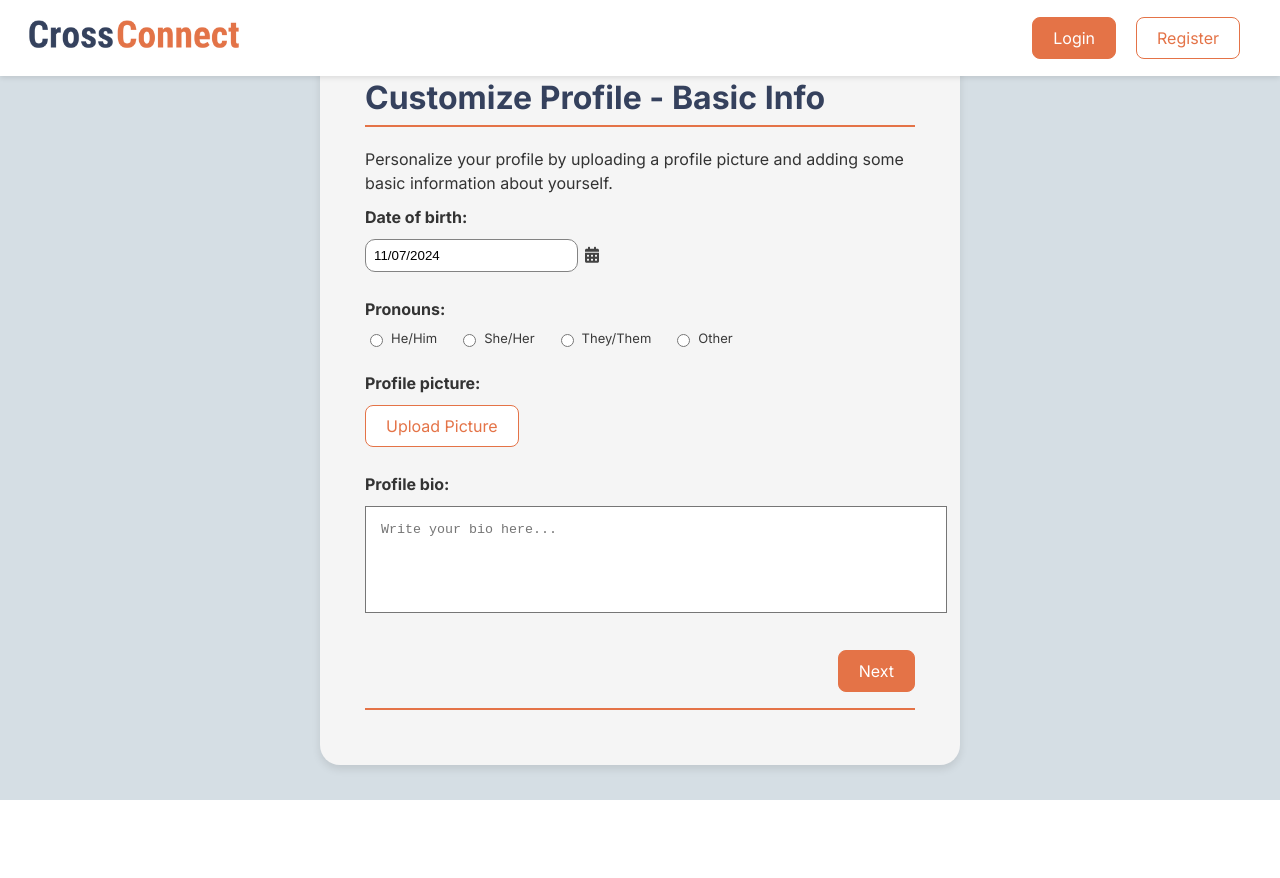
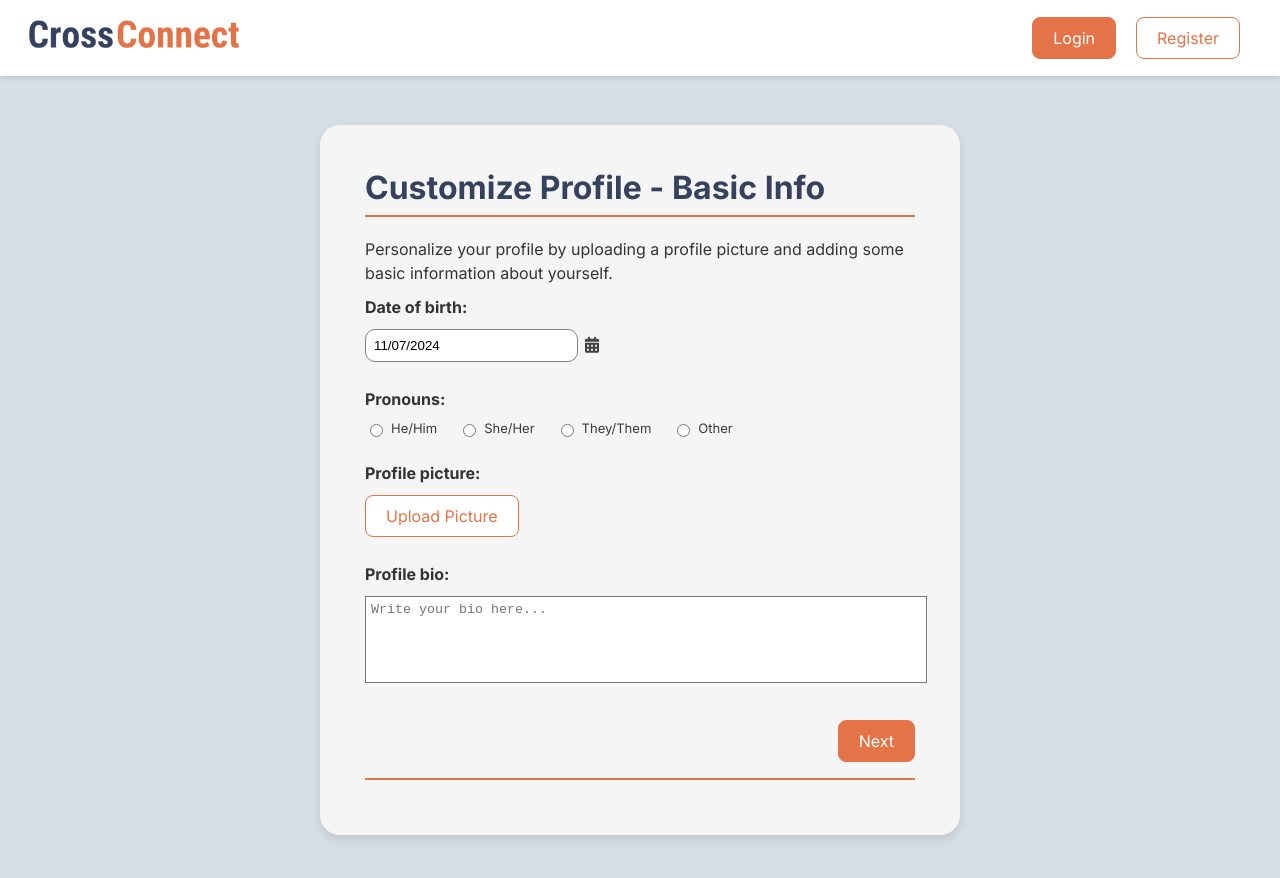
Before and after one commit to ToryHricisakova/Technical_Interaction_Design_Group8, a React (Vite) app: page /onboarding1 in a window 1280 px wide. Shown: the top 878 px of the page. Before the commit the page ends 800 px from the top, so only its background shows below. Built offline with nearby package versions, Linux system fonts and the light colour scheme.

Commit message:
Onboarding1 refactored w/ Styled Components

```diff
--- /dev/null
+++ b/src/OnboardingCSS.jsx
@@ -0,0 +1,43 @@
+import styled from "styled-components";
+
+export const Container = styled.div`
+  display: flex;
+  align-items: center;
+  justify-content: center;
+  min-height: 100vh;
+  width: 100vw;
+  position: relative;
+  padding: 80px 0 10px 0; //  measure exact padding needed - top and bottom should be identical
+`
+export const Form = styled.form`
+  background-color: rgba(245, 245, 245, 1);
+  border-radius: 20px;
+  padding: 45px;
+  width: 550px;
+  position: relative;
+  text-align: left;
+  box-shadow: 0 4px 8px rgba(0, 0, 0, 0.1);
+`
+export const MainTitle = styled.h1`
+  font-size: 2em;
+  margin: 0 0 10px 0;
+  color: #35415D;
+  font-family: Inter, sans-serif;
+  font-weight: bold;
+`
+export const Paragraph = styled.div`
+  font-size: 1em;
+  margin: 10px 0;
+  line-height: 1.5;
+  color: #333;
+`
+export const Boldparagraph = styled.div`
+  font-size: 1em;
+  margin: 10px 0;
+  line-height: 1.5;
+  color: #333;
+  font-weight: bold;
+`
+export const Section = styled.div`
+margin: 20px 0 10px 0;
+`
--- a/src/Pages/Onboarding1.jsx
+++ b/src/Pages/Onboarding1.jsx
@@ -6,196 +6,185 @@ import PrimaryButton from "../Components/PrimaryButton";
 import SecondaryButton from "../Components/SecondaryButton";
 import { Link } from "react-router-dom";
 import { FontAwesomeIcon } from "@fortawesome/react-fontawesome";
-import { faCalendar, faCalendarAlt } from "@fortawesome/free-solid-svg-icons";
-import { width } from "@fortawesome/free-solid-svg-icons/fa0";
+import { faCalendarAlt } from "@fortawesome/free-solid-svg-icons";
+import styled from "styled-components";
+import { Container, Form, MainTitle, Paragraph, Boldparagraph, Section } from '../onboardingCSS.jsx';
 
 const Onboarding1 = () => {
   const [date, setDate] = useState(new Date());
 
   return (
-    <div style={styles.container}>
-      <form style={styles.form}>
-        <h1 style={styles.mainTitle}>Customize Profile - Basic Info</h1>
+    <Container>
+      <Form>
+        <MainTitle>Customize Profile - Basic Info</MainTitle>
         <HorizontalLine />
-        <div style={styles.section}>
-          <div style={styles.paragraph}>
+        <Section>
+          <Paragraph>
             Personalize your profile by uploading a profile picture and adding some
             basic information about yourself.
-          </div>
-          <div style={styles.infoGrid}>
-            <div className="DoB" style={styles.infoBlock}>
-              <div style={styles.boldparagraph}>Date of birth:</div>
-              <div style={styles.calenderContainer}>
-                <div>
-                  <DatePicker selected={date} onChange={(date) => setDate(date)} />
-                </div>
-                <FontAwesomeIcon
-                  icon={faCalendarAlt} style={styles.calenderIcon}
-                />
-              </div>
-            </div>
-            <div className="pronouns" style={styles.infoBlock}>
-              <div style={styles.boldparagraph}>Pronouns:</div>
-              <div style={styles.radiobuttonGrouping}>
-                <div style={styles.radiobutton}>
+          </Paragraph>
+            <InfoBlock className="DoB">
+              <Boldparagraph>Date of birth:</Boldparagraph>
+              <CalenderContainer>
+                <DatePicker selected={date} onChange={(date) => setDate(date)} />
+                <CalendarIcon icon={faCalendarAlt} />
+              </CalenderContainer>
+            </InfoBlock>
+
+            <InfoBlock className="pronouns">
+              <Boldparagraph>Pronouns:</Boldparagraph>
+              <RadiobuttonGrouping>
+                <RadioButton>
                   <input
                     className="radioButton"
                     type="radio"
                     name="pronouns"
                     id="hehim"
                   />
-                  <label className="checkboxLabel" style={styles.checkboxLabel} htmlFor="hehim">
+                  <CheckboxLabel className="checkboxLabel" htmlFor="hehim">
                     He/Him
-                  </label>
-                </div>
-                <div style={styles.radiobutton}>
+                  </CheckboxLabel>
+                </RadioButton>
+                <RadioButton>
                   <input
                     className="radioButton"
                     type="radio"
                     name="pronouns"
                     id="sheher"
                   />
-                  <label className="checkboxLabel" style={styles.checkboxLabel} htmlFor="sheher">
+                  <CheckboxLabel className="checkboxLabel" htmlFor="sheher">
                     She/Her
-                  </label>
-                </div>
-                <div style={styles.radiobutton}>
+                  </CheckboxLabel>
+                </RadioButton>
+                <RadioButton>
                   <input
                     className="radioButton"
                     type="radio"
                     name="pronouns"
                     id="theythem"
                   />
-                  <label className="checkboxLabel" style={styles.checkboxLabel} htmlFor="theythem">
+                  <CheckboxLabel className="checkboxLabel" htmlFor="theythem">
                     They/Them
-                  </label>
-                </div>
-                <div style={styles.radiobutton}>
+                  </CheckboxLabel>
+                </RadioButton>
+                <RadioButton>
                   <input
                     className="radioButton"
                     type="radio"
                     name="pronouns"
                     id="otherpro"
                   />
-                  <label className="checkboxLabel" htmlFor="otherpro">
+                  <CheckboxLabel className="checkboxLabel" htmlFor="otherpro">
                     Other
-                  </label>
-                </div>
-              </div>
-            </div>
+                  </CheckboxLabel>
+                </RadioButton>
+              </RadiobuttonGrouping>
+            </InfoBlock>
 
-            <div className="ProfilePicture" style={styles.infoBlock}>
-              <div style={styles.boldparagraph}>Profile picture:</div>
+            <InfoBlock className="ProfilePicture">
+              <Boldparagraph>Profile picture:</Boldparagraph>
               <SecondaryButton>Upload Picture</SecondaryButton>
-            </div>
+            </InfoBlock>
 
-            <div className="profileBio" style={styles.infoBlock}>
-              <div style={styles.boldparagraph}>Profile bio:</div>
-              <textarea style={styles.biotext} id="bioinfo" rows="5" cols="33" placeholder="Write your bio here..."/>
-            </div>
-          </div>
-          <Link to="/onboarding2" style={styles.nextButton}>
+            <InfoBlock className="profileBio">
+              <Boldparagraph>Profile bio:</Boldparagraph>
+              <BioText id="bioinfo" rows="5" cols="33" placeholder="Write your bio here..."/>
+            </InfoBlock>
+
+          <NextButton to="/onboarding2">
             <PrimaryButton>Next</PrimaryButton>
-          </Link>
-        </div>
+          </NextButton>
+        </Section>
         <HorizontalLine />
-        </form>
-      </div>
+        </Form>
+      </Container>
   );
 };
 
 export default Onboarding1;
 
 //Styling
-const styles = {
-  container: {
-    display: 'flex',
-    alignItems: 'center',
-    justifyContent: 'center',
-    minHeight: "100vh",
-    height: '100vh',
-    width: '100vw',
-    position: 'relative',
-  },
-  form: {
-    backgroundColor: "rgba(245, 245, 245, 1)",
-    borderRadius: "20px",
-    padding: "45px",
-    width: "550px",
-    position: "relative",
-    textAlign: "left",
-    boxShadow: "0 4px 8px rgba(0, 0, 0, 0.1)",
-  },
-  mainTitle: {
-    fontSize: "2em",
-    margin: "0 0 10px 0",
-    color: "#35415D",
-    fontFamily: "Inter, sans-serif",
-    fontWeight: "bold",
-  },
-  paragraph: {
-    fontSize: "1em",
-    margin: "10px 0",
-    lineHeight: "1.5",
-    color: "#333",
-  },
-  boldparagraph: {
-    fontSize: "1em",
-    margin: "10px 0",
-    lineHeight: "1.5",
-    color: "#333",
-    fontWeight: "bold",
-  },
-  biotext: {
-    backgroundColor: "white",
-    padding: "15px",
-    width: "100%",
-    resize: "none",
-    color: "black",
-    marginBottom: "1rem",
+// const Container = styled.div`
+//   display: flex;
+//   align-items: center;
+//   justify-content: center;
+//   min-height: 100vh;
+//   height: 100vh;
+//   width: 100vw;
+//   position: relative;
+// `
+// const Form = styled.form`
+//   background-color: rgba(245, 245, 245, 1);
+//   border-radius: 20px;
+//   padding: 45px;
+//   width: 550px;
+//   position: relative;
+//   text-align: left;
+//   box-shadow: 0 4px 8px rgba(0, 0, 0, 0.1);
+// `
+// const MainTitle = styled.h1`
+//   font-size: 2em;
+//   margin: 0 0 10px 0;
+//   color: #35415D;
+//   font-family: Inter, sans-serif;
+//   font-weight: bold;
+// `
+// const Paragraph = styled.div`
+//   font-size: 1em;
+//   margin: 10px 0;
+//   line-height: 1.5;
+//   color: #333;
+// `
+// const Boldparagraph = styled.div`
+//   font-size: 1em;
+//   margin: 10px 0;
+//   line-height: 1.5;
+//   color: #333;
+//   font-weight: bold;
+// `
+// const Section = styled.div`
+//   margin: 20px 0 10px 0;
+// `
+const InfoBlock = styled.div`
+  padding-bottom: 15px;
+  border-radius: 20px;
+  width: 550px;
+`
+const RadioButton = styled.div`
+  display: flex;
+  align-items: center;
+  gap: 0rem;
+`
+const BioText = styled.textarea`
+  background-color: white;
+  padding: 5px;
+  width: 100%;
+  resize: none;
+  color: black;
+  margin-bottom: 1rem;
+`
+const CalenderContainer = styled.div`
+  display: flex;
+  align-items: center;
+  gap: 20px;
+`
+const RadiobuttonGrouping = styled.div`
+  display: flex;
+  gap: 1rem;
+  justify-content: left;
+  height: 15px;
+`
+const CheckboxLabel = styled.label`
+  flex-shrink: 0; // Prevents the labels from splitting into two lines.
+`
+const NextButton = styled(Link)`
+  display: flex;
+  justify-content: flex-end;
+  margin-bottom: 1rem;
+`;
 
-  },
-  radiobutton: {
-    display: "flex",
-    alignItems: "center",
-    gap: "0rem",
-  },
-  radiobuttonGrouping: {
-    display: "flex",
-    gap: "1rem",
-    justifyContent: "left",
-    height: "15px",
-  },
-  checkboxLabel: {
-    flexShrink: "0", // Prevents the labels from splitting into two lines.
-  },
-  nextButton: {
-    display: "flex",
-    justifyContent: "flex-end",
-    marginBottom: "1rem"
-  },
-  infoBlock: {
-    paddingBottom: "15px",
-    borderRadius: "20px",
-    width: "550px",
-  },
-  // infoGrid: {
-  //   display: "flex",
-  //   flexWrap: "wrap",
-  //   justifyContent: "space-between",
-  //   gap: "20px",
-  // }
-  calenderContainer: {
-    display: "flex",
-    alignItems: "center",
-    gap: "20px",
-  },
-  calenderIcon: {
-    transform: "translateY(-8%)",
-    marginLeft: "5px",
-    color: "#424242",
-  },
-  section: {
-    margin: "20px 0 10px 0",
-  },
-};
+const CalendarIcon = styled(FontAwesomeIcon)`
+  transform: translateY(-8%);
+  margin-left: 5px;
+  color: #424242;
+`;
--- a/src/Pages/Onboarding2.jsx
+++ b/src/Pages/Onboarding2.jsx
@@ -121,6 +121,9 @@ const styles = {
     color: "#333",
     fontWeight: "bold",
   },
+    section: {
+    margin: "20px 0 10px 0",
+  },
   biotext: {
     width: "100%",
     color: "black",
@@ -138,7 +141,4 @@ const styles = {
     border: "1px solid #dbdbdb",
     marginBottom: "30px",
   },
-  section: {
-    margin: "20px 0 10px 0",
-  },
 };
```
